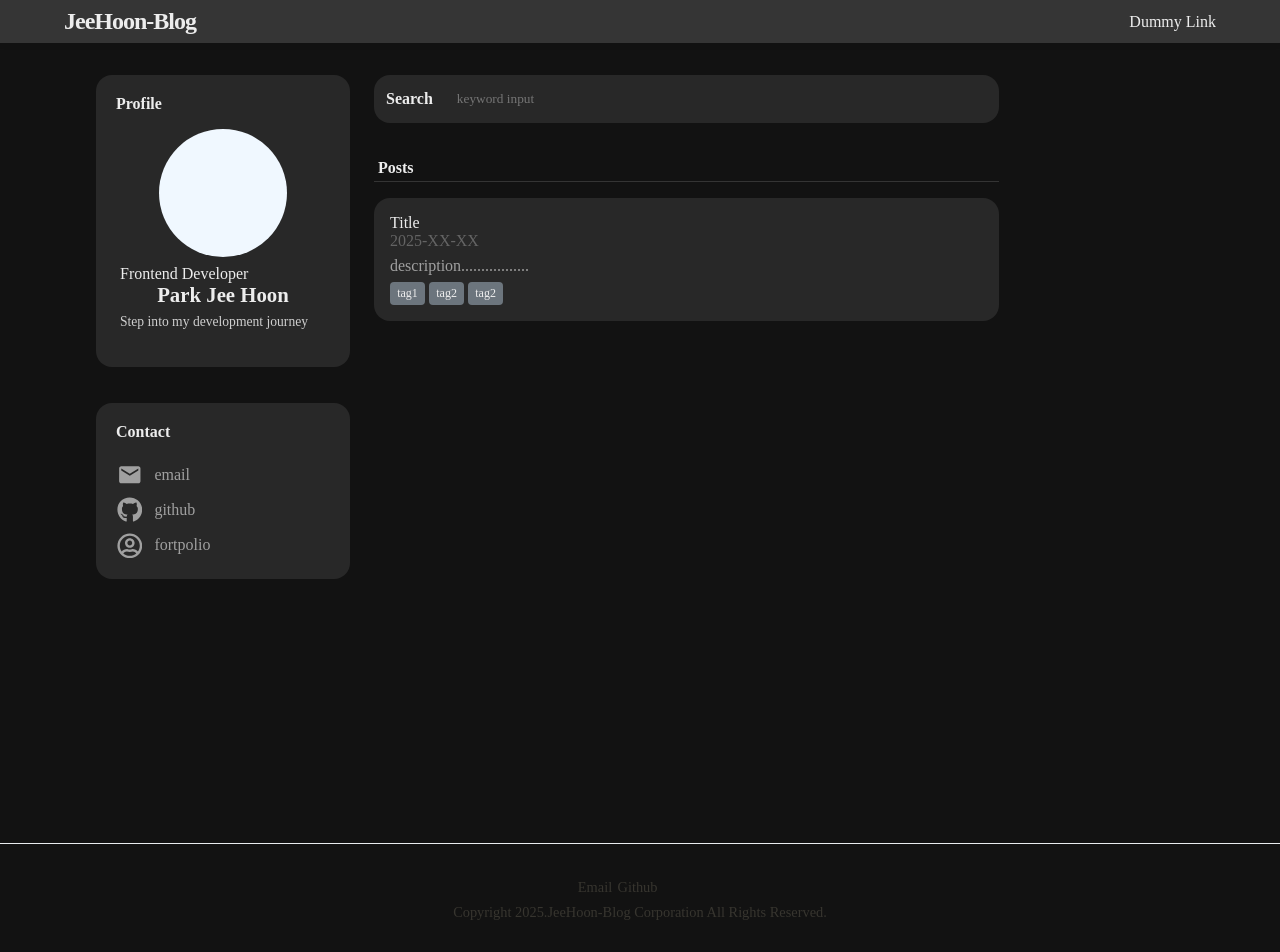
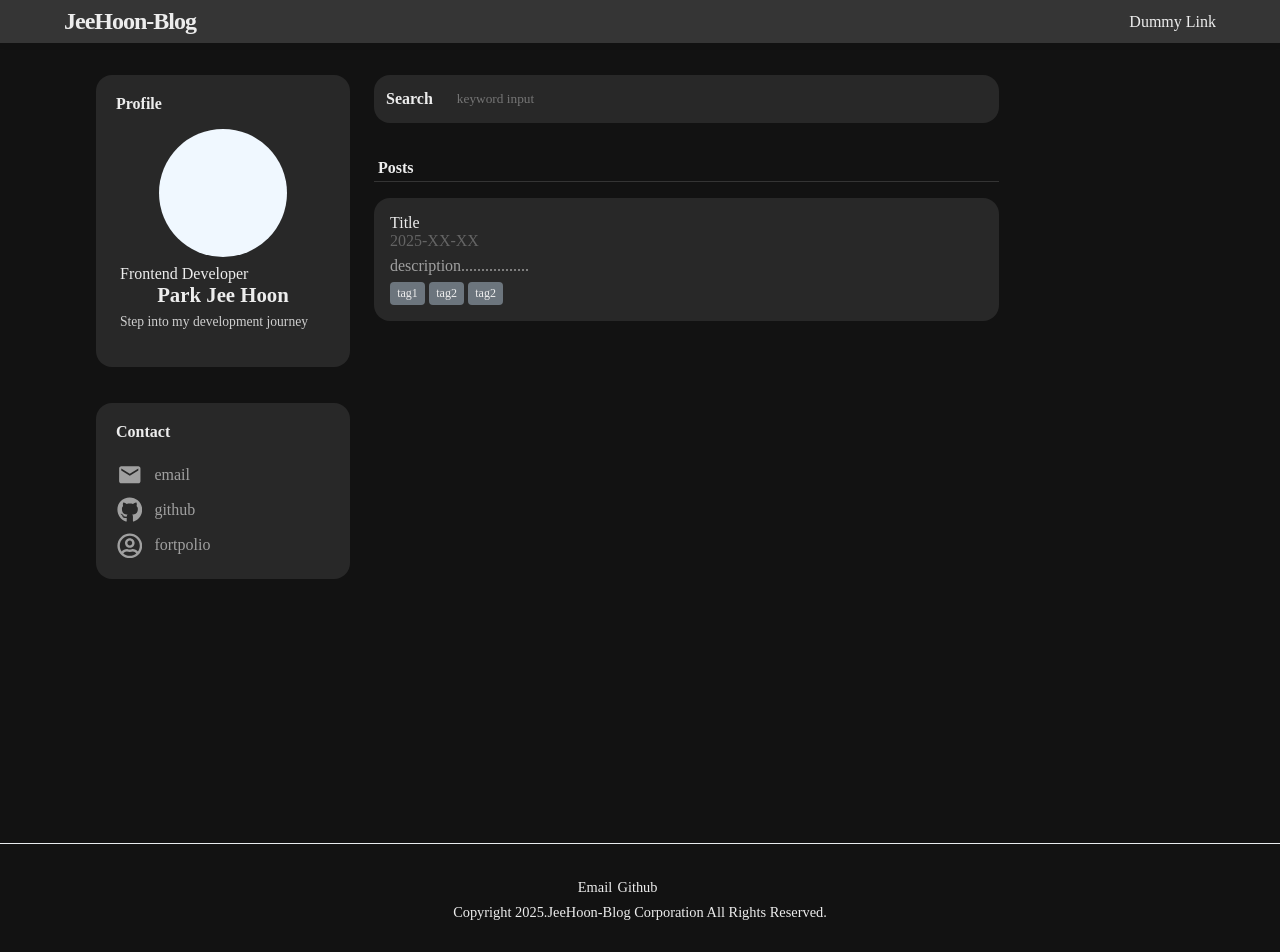
Before and after one commit to gkstj8300/jeehoon-blog, a Next.js app in the folder frontend/: page / in a window 1280 px wide. Shown: the top 952 px of the page. Built offline with nearby package versions, Linux system fonts and the light colour scheme; a web font is replaced by a local one.

Commit message:
style: footer font color change

```diff
--- a/frontend/src/components/layout/footer/Footer.module.scss
+++ b/frontend/src/components/layout/footer/Footer.module.scss
@@ -5,7 +5,6 @@
 	justify-content: center;
 	align-items: center;
 	height: 7rem;
-	color: rgb(55 53 47);
 	font-size: 0.9rem;
 	border-top: 1px solid rgb(233 236 239);
 }
```
